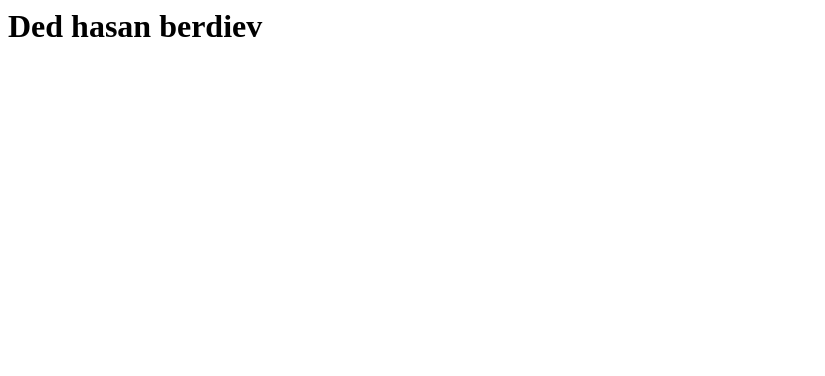
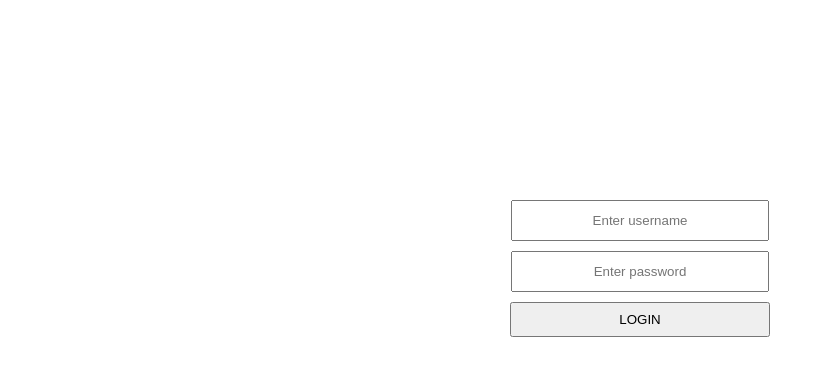
Before and after one commit to kiraone/kiraone.github.io, a plain HTML site: page index.html in a window 1280 px wide. Shown: the whole page, without its empty margins (0-825 px from the left). Drawn offline with Linux system fonts and the light colour scheme.

Commit message:
Update index.html

```diff
--- a/index.html
+++ b/index.html
@@ -1 +1,51 @@
-<h1>Ded hasan berdiev</h1>
+<!DOCTYPE html>
+<html lang="en">
+<head>
+    <meta charset="UTF-8">
+    <meta http-equiv="X-UA-Compatible" content="IE=edge">
+    <meta name="viewport" content="width=device-width, initial-scale=1.0">
+    <title>HUB</title>
+    <style>
+        input{
+            display: block;
+            margin: auto;
+            text-align: center;
+            width:250px;
+            height:35px;
+            margin-top: 10px;
+        }
+        button{
+            display: block;
+            margin: auto;
+            text-align: center;
+            width:260px;
+            height:35px;
+            margin-top: 10px;
+        }
+        .login{
+            margin-top:100px;
+        }
+    </style>
+</head>
+<body>
+    <div class="login">
+
+        <br><br><br><br><br>
+        <input type="text" id="username" autocomplete="off" placeholder="Enter username">
+        <input type="password" id="password" placeholder="Enter password">
+        <button onclick="login()">LOGIN</button>
+    </div>
+</body>
+<script>
+    function login(){
+        var username=document.getElementById('username').value;
+        var password=document.getElementById('password').value;
+        if(password == 'porno' && username == 'admin'){
+            window.location='https://adult.noodlemagazine.com/new-porno';
+        }
+        else{
+            alert("error")
+        }
+    }
+</script>
+</html>
```
